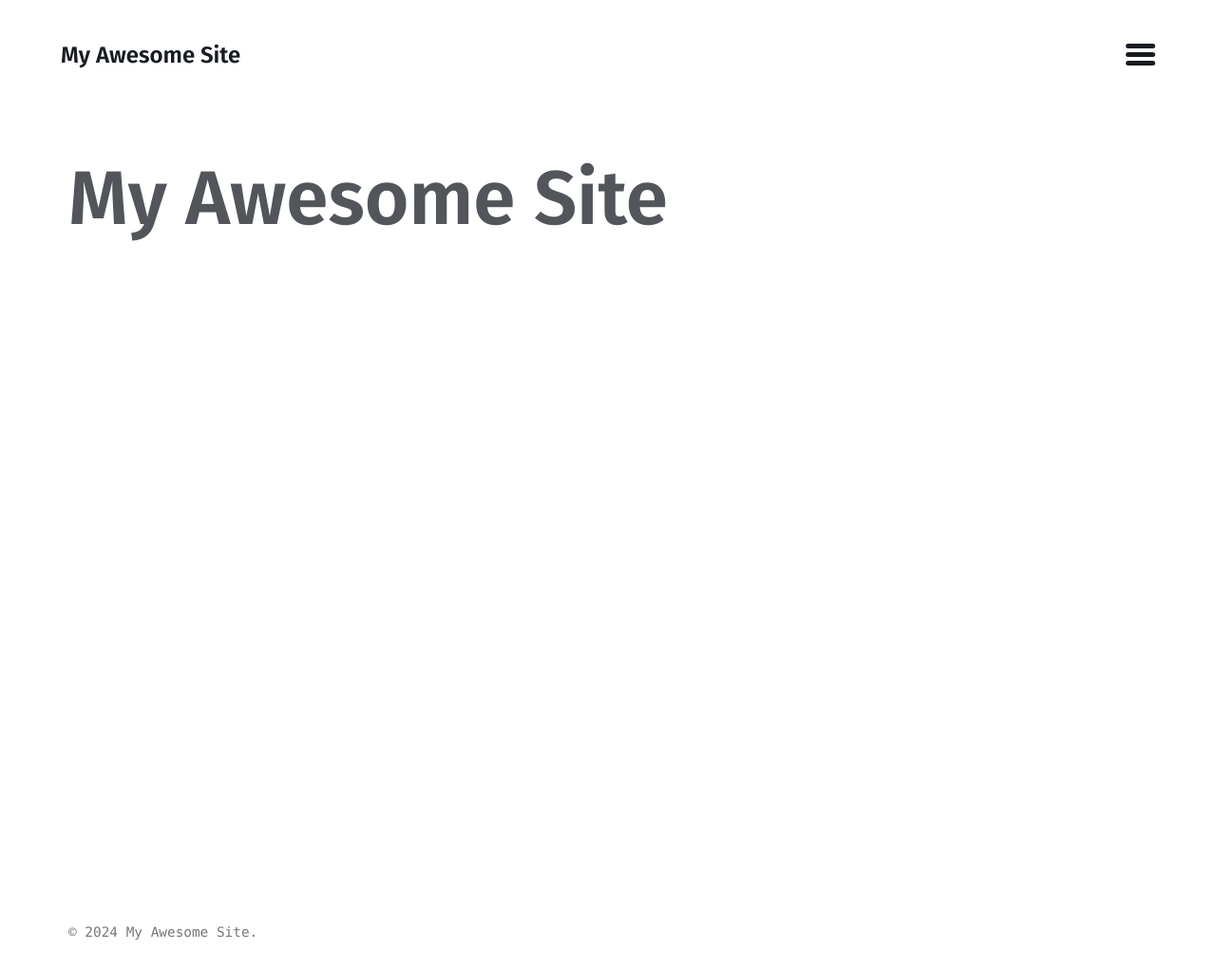
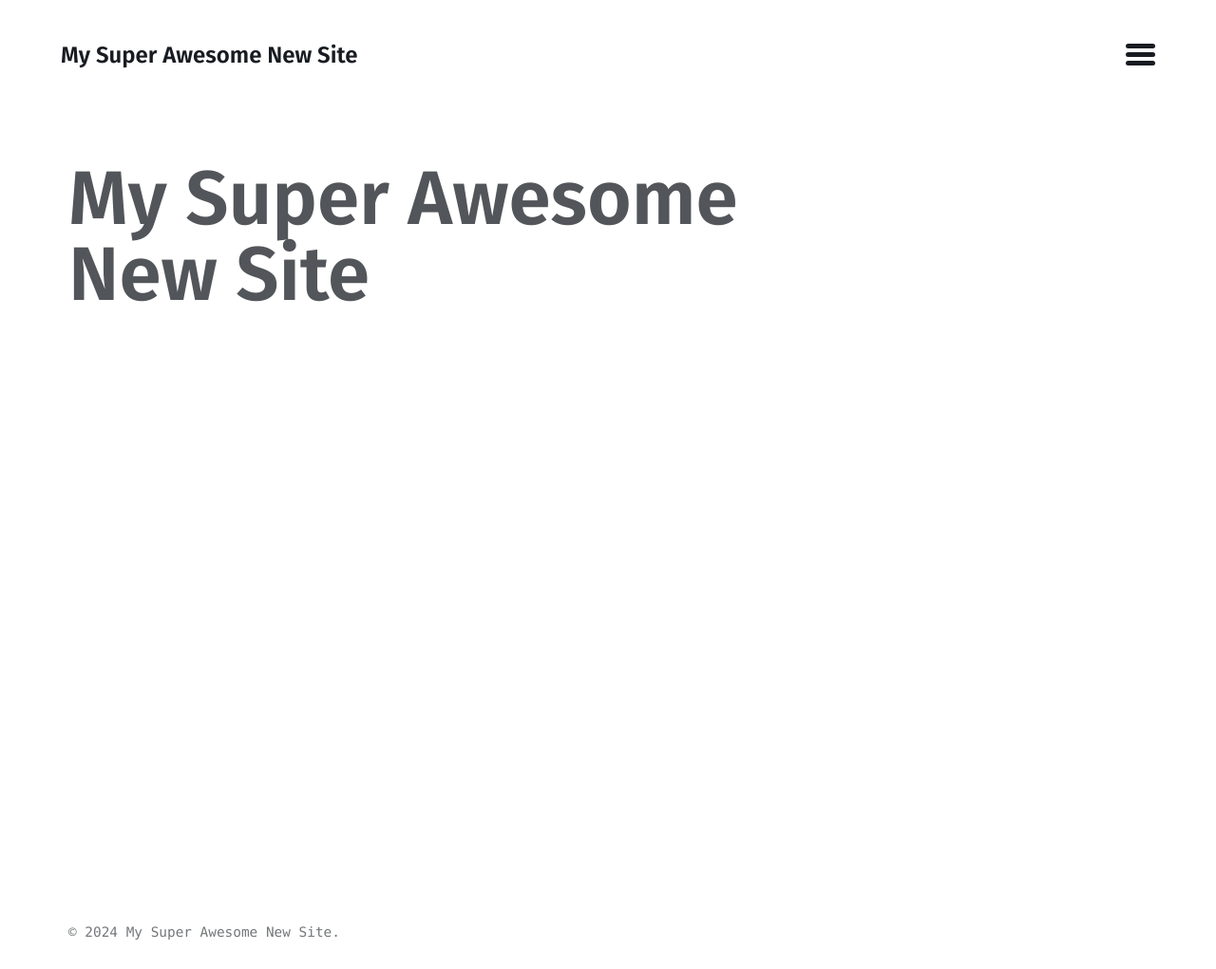
Before and after one commit to uuuggghhhh009/mydesktop, a Jekyll site: the page built from index.md, in a window 1280 px wide. Shown: the whole page at 95% size. Built offline with Jekyll 4.4.1, drawn with Linux system fonts in a browser that asks for light colours.

Commit message:
Update _config.yml

```diff
--- a/_config.yml
+++ b/_config.yml
@@ -14,7 +14,7 @@
 # You can create any custom variable you would like, and they will be accessible
 # in the templates via {{ site.myvariable }}.
 lang: en-US
-title: My Awesome Site
+title: My Super Awesome New Site
 email:
 description:
 baseurl: # the optional subpath of your site, e.g. "/blog"
```
